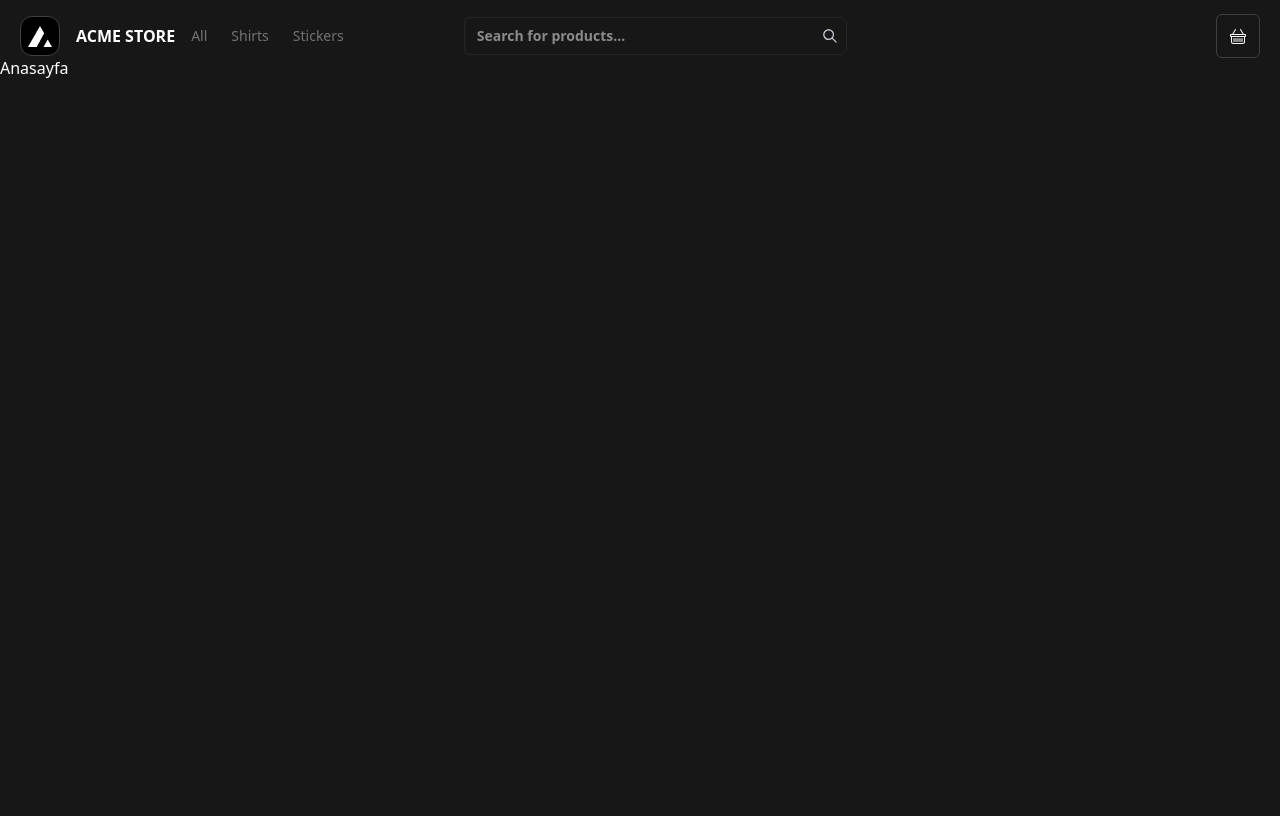
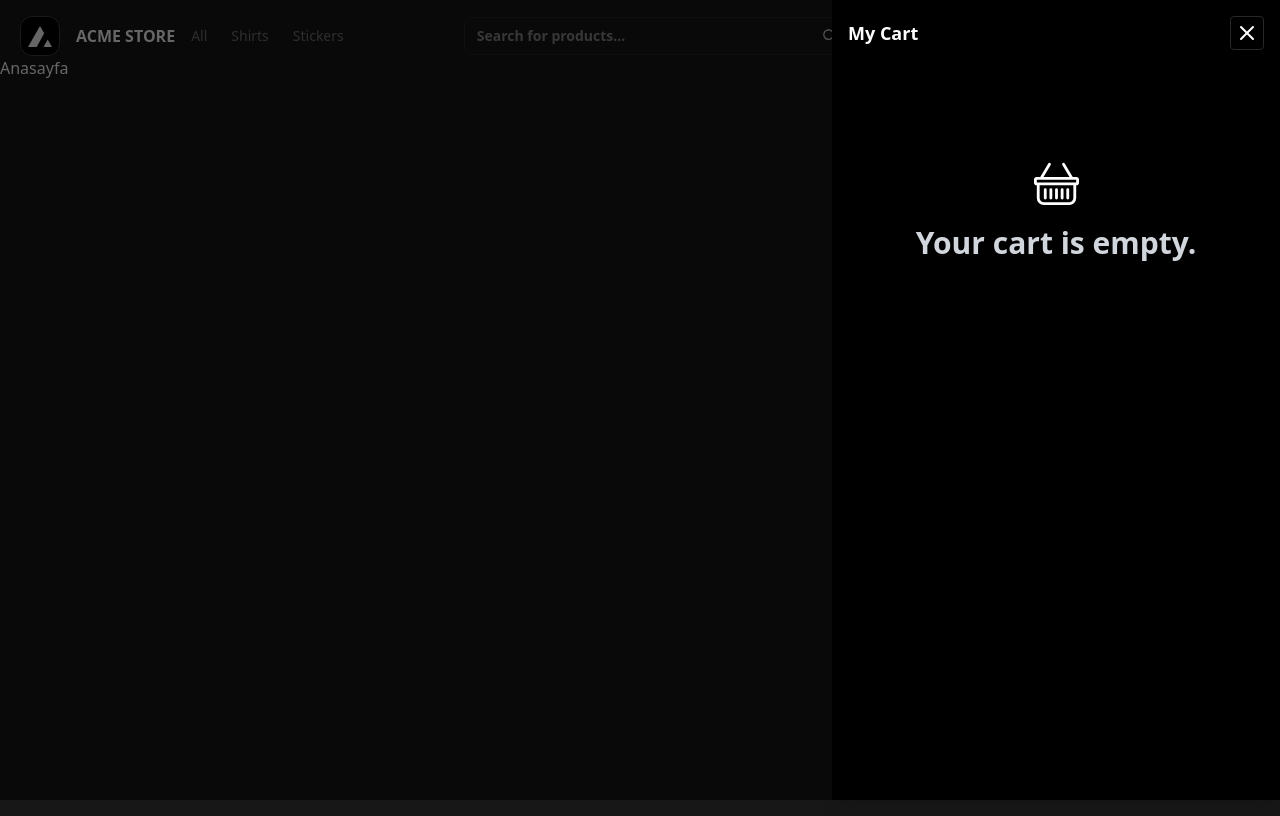
Before and after one commit to tersoooo/nextjs-ecommerce, a Next.js app: page / in a window 1280 px wide. Both pictures are taken after a click on the button "Open cart". Built offline with nearby package versions, Linux system fonts and the light colour scheme.

Commit message:
Sepet modeli yapıldı

```diff
--- /dev/null
+++ b/src/components/CartModal.tsx
@@ -0,0 +1,73 @@
+import { BsBasket } from "react-icons/bs";
+import { useState, useEffect } from "react";
+
+
+interface CartModalProps {
+  isOpen: boolean;
+  onClose: () => void;
+}
+
+export default function CartModal({ isOpen, onClose }: CartModalProps) {
+  useEffect(() => {
+    if (isOpen) {
+      document.body.style.overflow = "hidden";
+    } else {
+      document.body.style.overflow = "auto";
+    }
+    // Cleanup
+    return () => {
+      document.body.style.overflow = "auto";
+    };
+  }, [isOpen]);
+
+  if (!isOpen) return null;
+
+  return (
+    <div
+      className="fixed inset-0 z-50 flex justify-end transition-opacity duration-300"
+    >
+
+      <div
+        className="absolute inset-0 bg-black/60"
+        onClick={onClose}
+      ></div>
+
+
+      <div
+        className="relative w-full max-w-md h-screen bg-black shadow-lg transform transition-transform duration-300 translate-x-0"
+      >
+
+        <div className="flex justify-between items-center p-4">
+          <div className="flex items-center space-x-2">
+            <h2 className="text-lg font-bold text-white">My Cart</h2>
+          </div>
+          <button
+            onClick={onClose}
+            className="text-white hover:bg-[#333] transition-colors cursor-pointer border border-[#282828] rounded p-1"
+          >
+            <svg
+              xmlns="http://www.w3.org/2000/svg"
+              className="h-6 w-6"
+              fill="none"
+              viewBox="0 0 24 24"
+              stroke="currentColor"
+            >
+              <path
+                strokeLinecap="round"
+                strokeLinejoin="round"
+                strokeWidth={2}
+                d="M6 18L18 6M6 6l12 12"
+              />
+            </svg>
+          </button>
+        </div>
+
+
+              <div className="p-4 text-white h-72 flex flex-col gap-y-5 justify-center items-center">
+              <BsBasket size={45} className="text-white" />
+                <p className="text-gray-300 text-3xl font-semibold">Your cart is empty.</p>
+                </div>
+      </div>
+    </div>
+  );
+}
--- a/src/components/Header.tsx
+++ b/src/components/Header.tsx
@@ -1,10 +1,20 @@
+"use client";
+import { useState } from "react";
 import { BsBasket } from "react-icons/bs";
 import { IoIosSearch } from "react-icons/io";
-
+import CartModal from "./CartModal";
 
 export default function Header() {
+
+    const [isCartOpen, setIsCartOpen] = useState(false);
+
+    const toggleCart = () => {
+        setIsCartOpen(!isCartOpen);
+    }
+
   return (
-    <nav className="h-10 flex items-center px-5 mt-4">
+      <>
+      <nav className="h-10 flex items-center px-5 mt-4">
       {/* Logo ve Menü */}
       <div className="flex-shrink-0 flex items-center space-x-4">
         <div className="flex flex-none items-center justify-center border border-neutral-700 bg-black h-[40px] w-[40px] rounded-xl">
@@ -59,7 +69,7 @@ export default function Header() {
 
       {/* Basket Icon*/}
       <div className="flex-shrink-0 md:w-1/3 flex justify-end">
-        <button aria-label="Open cart">
+        <button aria-label="Open cart" onClick={toggleCart}>
           <div className="relative flex group h-11 w-11 items-center justify-center rounded-md border border-neutral-700 text-black transition-colors hover:border-blue-500">
             <BsBasket
               size={16}
@@ -68,6 +78,8 @@ export default function Header() {
           </div>
         </button>
       </div>
-    </nav>
+          </nav>
+          <CartModal isOpen={isCartOpen} onClose={toggleCart} />
+      </>
   );
 }
```
